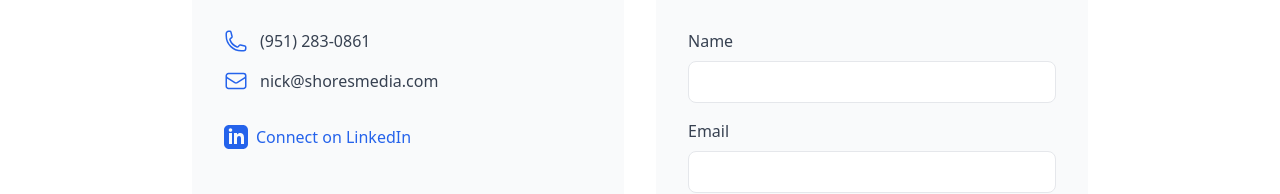
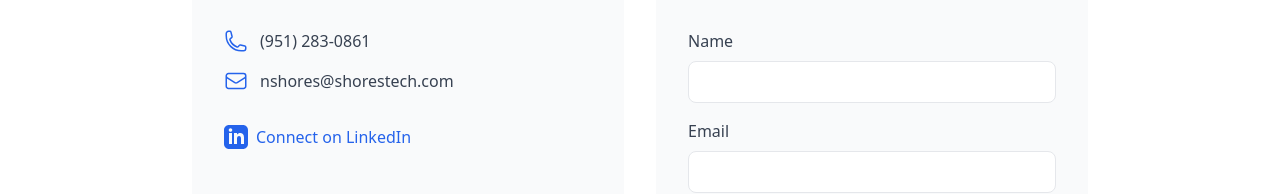
Before and after one commit to nshores/shorestech-website, a React (Vite) app: page / in a window 1280 px wide. Shown: the part 2796-2990 px from the top of the page. Built offline with nearby package versions, Linux system fonts and the light colour scheme; no server answers.

Commit message:
Update Contact.jsx

```diff
--- a/src/components/Contact.jsx
+++ b/src/components/Contact.jsx
@@ -31,7 +31,7 @@ const Contact = () => {
                                 <div className="flex items-center">
                                     <EnvelopeIcon className="h-6 w-6 text-blue-600 mr-3" />
                                     <a href="mailto:nshores@shorestech.com" className="text-gray-700 hover:text-blue-600">
-                                        nick@shoresmedia.com
+                                        nshores@shorestech.com
                                     </a>
                                 </div>
                                 <div className="pt-4">
```
